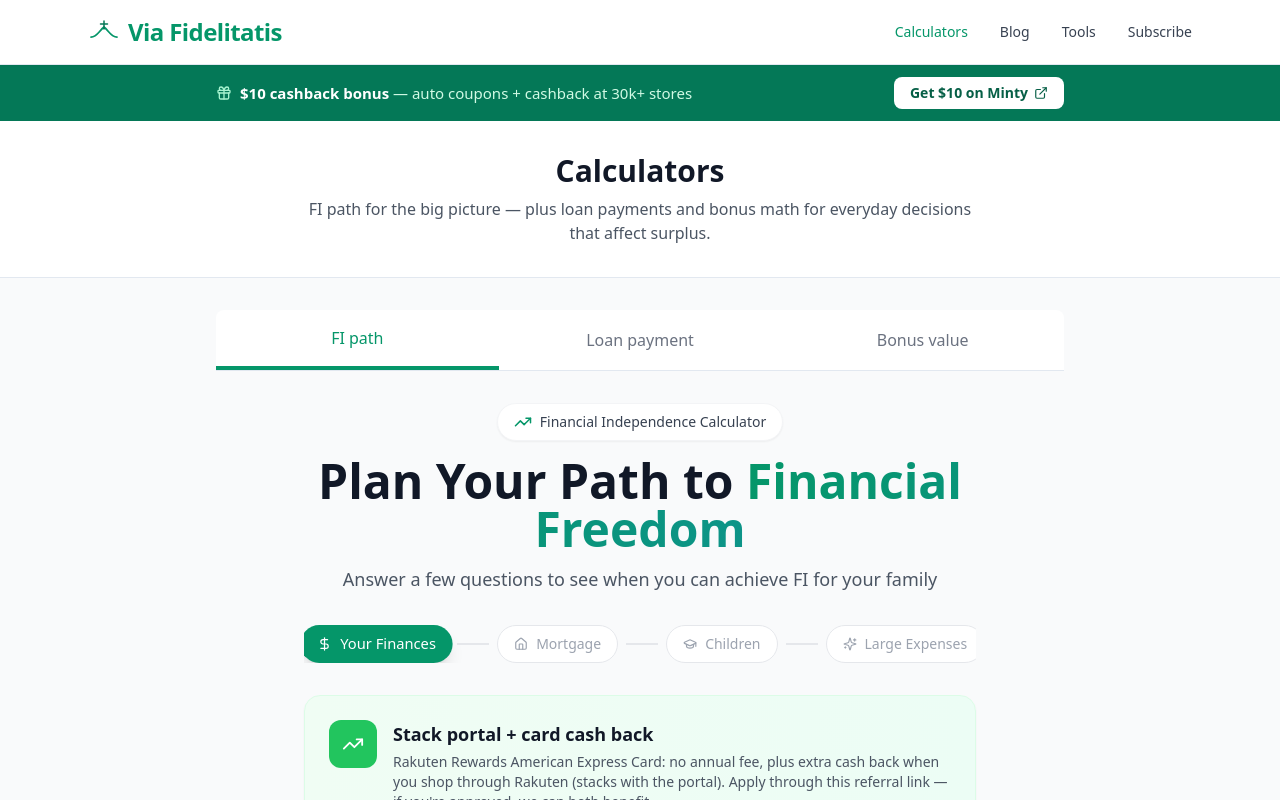
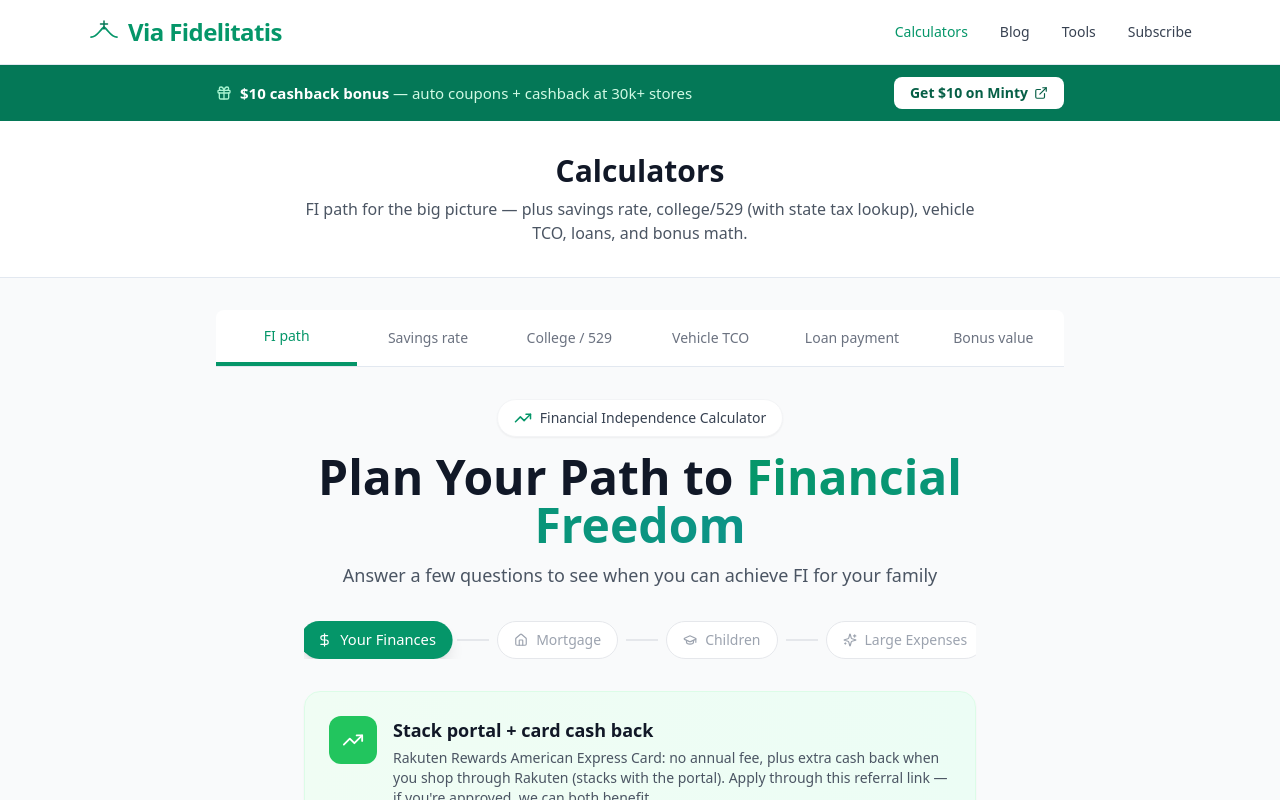
Before and after one commit to daughterpop/super-fi-calc, a React (Vite) app: page /calculators in a window 1280 px wide. Shown: the top 800 px of the page. Built offline with nearby package versions, Linux system fonts and the light colour scheme.

Commit message:
Wire College/529, Vehicle TCO, and Savings rate calculators into hub

```diff
--- a/src/pages/Calculators.jsx
+++ b/src/pages/Calculators.jsx
@@ -7,11 +7,17 @@ import SiteFooter from '../components/SiteFooter';
 import SuperFiCalculator from '../Super-Fi-Calculator.jsx';
 import LoanPaymentCalculator from '../components/LoanPaymentCalculator';
 import BonusValueCalculator from '../components/BonusValueCalculator';
+import College529Calculator from '../components/College529Calculator';
+import VehicleTcoCalculator from '../components/VehicleTcoCalculator';
+import SavingsRateRunwayCalculator from '../components/SavingsRateRunwayCalculator';
 import { Accordion, AccordionItem, AccordionTrigger, AccordionContent } from '../components/ui/accordion';
 import { getReferral } from '../data/referrals';
 
 const TABS = [
   { id: 'fi', label: 'FI path' },
+  { id: 'runway', label: 'Savings rate' },
+  { id: 'college', label: 'College / 529' },
+  { id: 'vehicle', label: 'Vehicle TCO' },
   { id: 'loan', label: 'Loan payment' },
   { id: 'bonus', label: 'Bonus value' },
 ];
@@ -103,19 +109,19 @@ export default function Calculators() {
         <div className="max-w-4xl mx-auto px-4 sm:px-6 py-6 sm:py-8 text-center">
           <h1 className="text-2xl sm:text-3xl font-bold text-gray-900 mb-2">Calculators</h1>
           <p className="text-gray-600 text-sm sm:text-base max-w-2xl mx-auto">
-            FI path for the big picture — plus loan payments and bonus math for everyday decisions that affect surplus.
+            FI path for the big picture — plus savings rate, college/529 (with state tax lookup), vehicle TCO, loans, and bonus math.
           </p>
         </div>
       </div>
 
       <div className="max-w-4xl mx-auto px-4 sm:px-6 py-6 sm:py-8">
-        <div className="flex border-b mb-6 sm:mb-8 bg-white rounded-t-lg overflow-x-auto">
+        <div className="flex border-b mb-6 sm:mb-8 bg-white rounded-t-lg overflow-x-auto scrollbar-thin">
           {TABS.map((tab) => (
             <button
               key={tab.id}
               type="button"
               onClick={() => setActiveTab(tab.id)}
-              className={`flex-1 min-w-[7.5rem] px-3 sm:px-6 py-3 sm:py-4 font-medium text-sm sm:text-base transition-colors text-center whitespace-nowrap ${
+              className={`flex-1 min-w-[6.75rem] px-2.5 sm:px-4 py-3 sm:py-4 font-medium text-xs sm:text-sm transition-colors text-center whitespace-nowrap ${
                 activeTab === tab.id
                   ? 'border-b-4 border-emerald-600 text-emerald-600'
                   : 'text-gray-500 hover:text-gray-700'
@@ -127,6 +133,9 @@ export default function Calculators() {
         </div>
 
         {activeTab === 'fi' && <SuperFiCalculator />}
+        {activeTab === 'runway' && <SavingsRateRunwayCalculator />}
+        {activeTab === 'college' && <College529Calculator />}
+        {activeTab === 'vehicle' && <VehicleTcoCalculator />}
         {activeTab === 'loan' && <LoanPaymentCalculator />}
         {activeTab === 'bonus' && <BonusValueCalculator />}
       </div>
```
